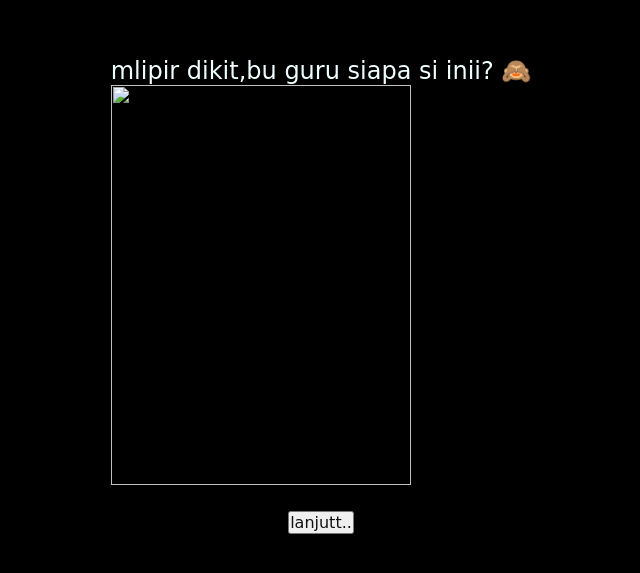
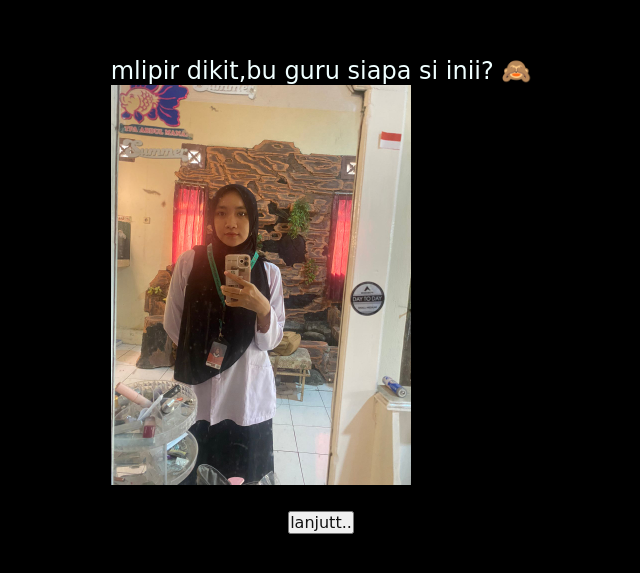
Before and after one commit to sasgali/hihiw, a plain HTML site: page iya2.html in a window 1280 px wide. Shown: the part 105-678 px from the top of the page, without its empty margins (319-959 px from the left). Drawn offline with Linux system fonts and the light colour scheme.

Commit message:
iya2.html

```diff
--- a/iya2.html
+++ b/iya2.html
@@ -13,7 +13,7 @@
         <span>mlipir dikit,bu guru siapa si inii? 🙈</span>
 
 <div>
-<img src="/E:\11 COBA\kado-main\vvv.jpg" style="width:300px;height:400px;">
+<img src="vvv.jpg" style="width:300px;height:400px;">
 </div>
     </div>
      <div class="button">
```
